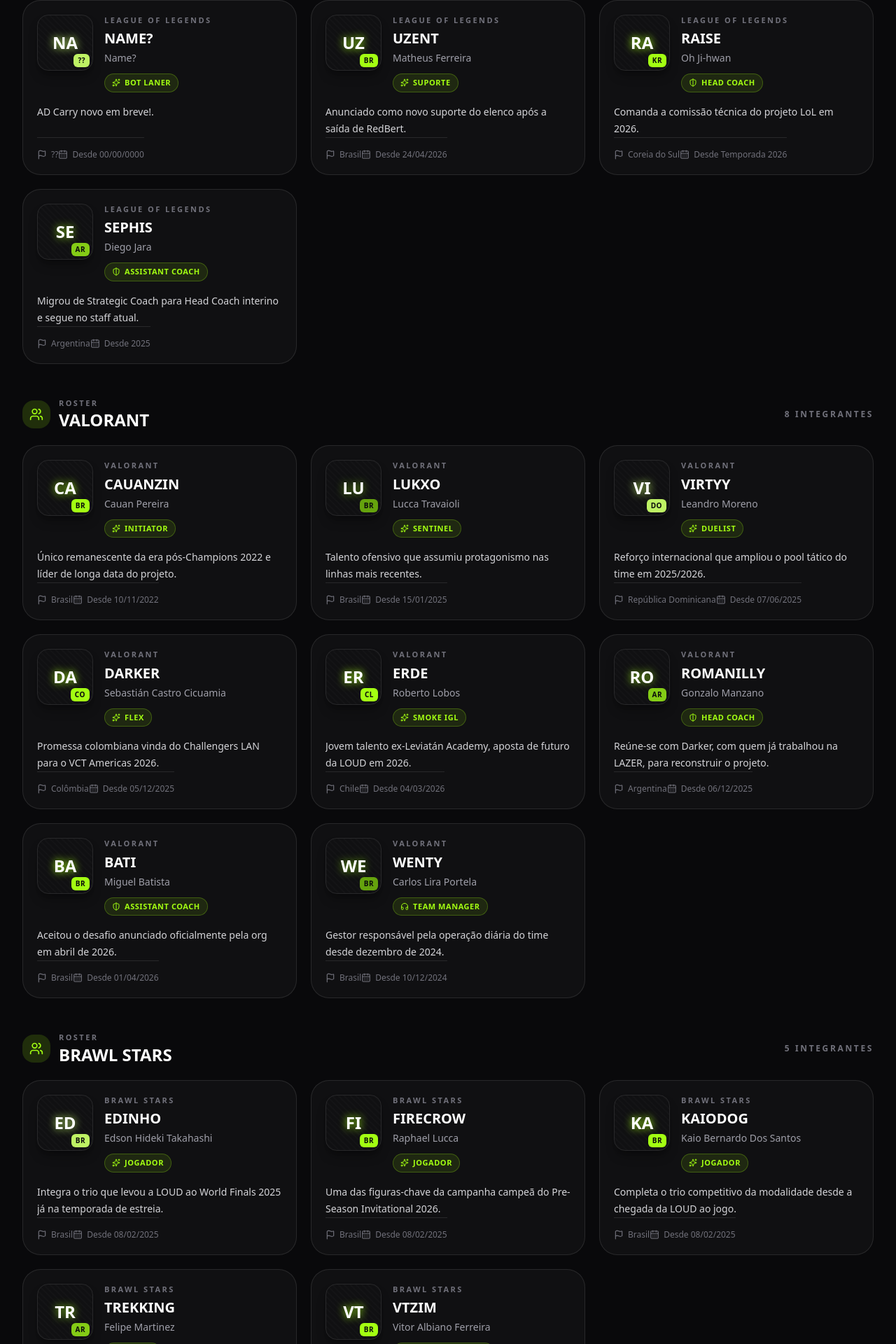
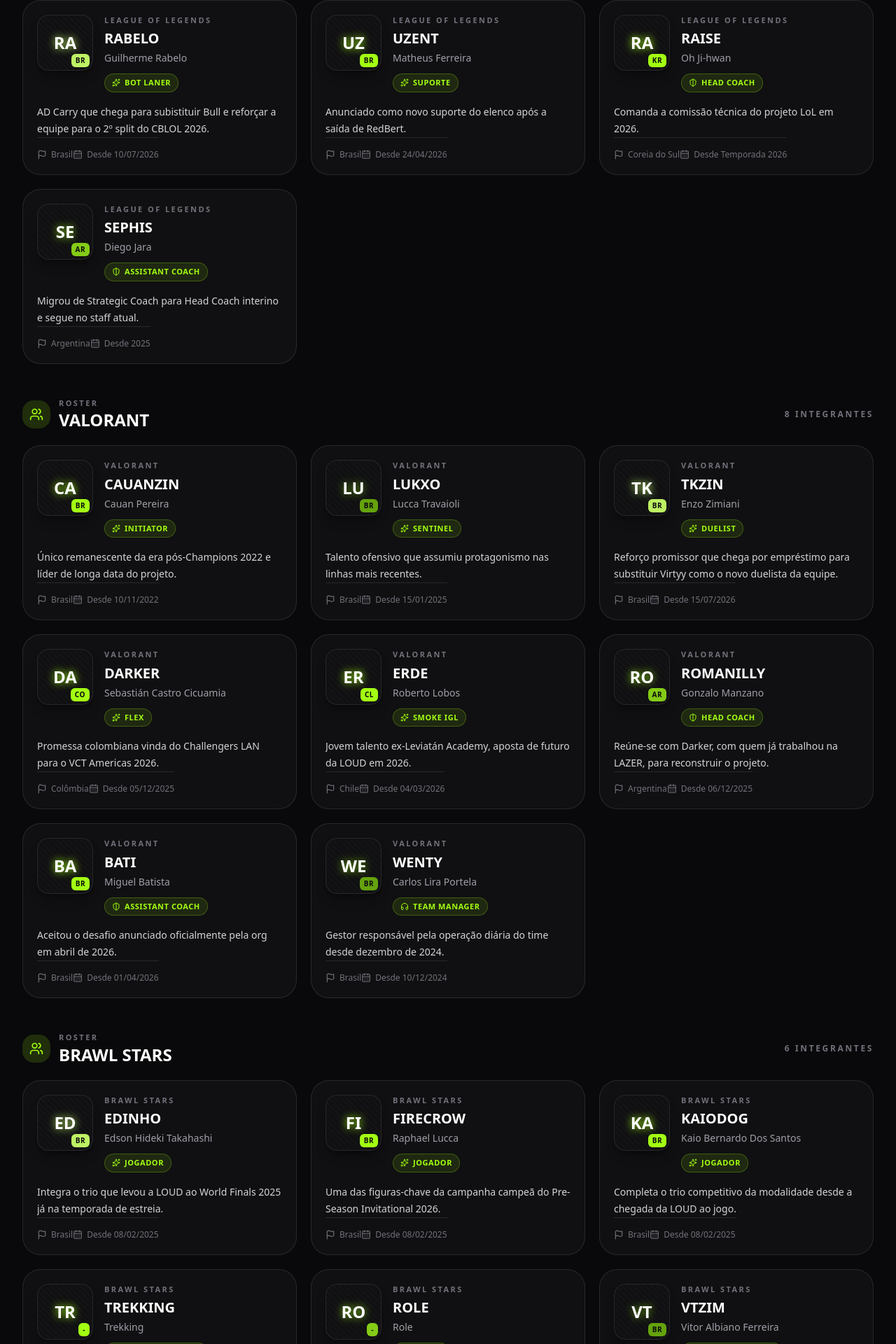
Before and after one commit to caseyj2t/LOUD-Archive, a React (Vite) app: page / in a window 1280 px wide. Shown: the part 6890-8810 px from the top of the page at 70% size. Built offline with nearby package versions, Linux system fonts and the light colour scheme.

Commit message:
att july 15

```diff
--- a/src/data/loudData.ts
+++ b/src/data/loudData.ts
@@ -311,7 +311,9 @@
       "19/02/2026: Envy entrou no mid lane.",
       "24/04/2026: uZent assumiu o suporte após a saída de RedBert.",
       "16/06/2026: Sinatra, o mais novo jogador da LOUD, se junta a equipe para seguir no lugar de Youngjae para o 2º split do CBLOL.",
-      "01/07/2026: saídas confirmadas de Envy (mid) e Bull (ADC) da equipe."
+      "01/07/2026: saídas confirmadas de Envy (mid) e Bull (ADC) da equipe.",
+      "10/07/2026: Chegada de Kaze, o novo mid laner da LOUD, para substituir Envy e Rabelo para o lugar do Bull."
+
     ],
     marketWatch:
       "Até junho de 2026, o que existe em fonte pública é basicamente janela já concluída: a LOUD já oficializou as últimas entradas e não apareceu rumor sólido extra que mereça ser tratado como provável reforço.",
@@ -437,6 +439,7 @@
       "04/03/2026: erde entrou no elenco principal.",
       "01/04/2026: Bati chegou como assistant coach.",
       "04/05/2026: pANcada encerrou o ciclo mais recente com a organização.",
+      "15/07/2026: Virtyy encerra ciclo no time e Tkzin entra por empréstimo no lugar como o novo duelista da equipe.",
     ],
     marketWatch:
       "É a modalidade com mercado mais sensível da LOUD neste momento. Há sinais de janela ainda viva após a saída de pANcada, mas, até junho de 2026, a apuração pública não encontrou um novo nome fortemente confirmado além das entradas já oficializadas de Darker e erde. Este site não trata especulação fraca como fato.",
@@ -579,6 +582,7 @@
       "08/02/2025: aquisição da line da Calabresos.",
       "11/12/2025: Role anunciou aposentadoria.",
       "25/01/2026: Trekking passou a atuar como coach.",
+      "10/07/2026: Role de volta como coach da equipe de Brawl Stars.",
     ],
     marketWatch:
       "O projeto está relativamente estável. Até a data da apuração, não há rumor público forte e recorrente de nova contratação; o cenário mais claro é a continuidade do trio competitivo com suporte técnico do Trekking.",
--- a/src/data/playerData.ts
+++ b/src/data/playerData.ts
@@ -120,7 +120,7 @@
     nationality: "Brasil",
     flag: "BR",
     role: "Assistant Coach",
-    roleCategory: "staff",
+    roleCategory: "coach",
     joinDate: "16/06/2026",
     modality: "Free Fire",
     modalityId: "free-fire",
@@ -158,31 +158,31 @@
     signaturePalette: palette(2),
   },
   {
-    id: "lol-",
-    nickname: "Name?",
-    realName: "Name?",
-    nationality: "??",
-    flag: "??",
+    id: "lol-kaze",
+    nickname: "Kaze",
+    realName: "Lucas Fe",
+    nationality: "Argentina",
+    flag: "AR",
     role: "Mid Laner",
     roleCategory: "player",
-    joinDate: "00/00/0000",
+    joinDate: "10/07/2026",
     modality: "League of Legends",
     modalityId: "lol",
-    highlight: "Chega ao mid em...",
+    highlight: "Chega ao mid lane da LOUD para substituir Envy e reforçar a equipe para o 2º split do CBLOL 2026.",
     signaturePalette: palette(3),
   },
   {
-    id: "lol-",
-    nickname: "Name?",
-    realName: "Name?",
-    nationality: "??",
-    flag: "??",
+    id: "lol-rabelo",
+    nickname: "Rabelo",
+    realName: "Guilherme Rabelo",
+    nationality: "Brasil",
+    flag: "BR",
     role: "Bot Laner",
     roleCategory: "player",
-    joinDate: "00/00/0000",
+    joinDate: "10/07/2026",
     modality: "League of Legends",
     modalityId: "lol",
-    highlight: "AD Carry novo em breve!.",
+    highlight: "AD Carry que chega para subistituir Bull e reforçar a equipe para o 2º split do CBLOL 2026.",
     signaturePalette: palette(4),
   },
   {
@@ -258,17 +258,17 @@
     signaturePalette: palette(3),
   },
   {
-    id: "vlr-virtyy",
-    nickname: "Virtyy",
-    realName: "Leandro Moreno",
-    nationality: "República Dominicana",
-    flag: "DO",
+    id: "vlr-tkzin",
+    nickname: "Tkzin",
+    realName: "Enzo Zimiani",
+    nationality: "Brasil",
+    flag: "BR",
     role: "Duelist",
     roleCategory: "player",
-    joinDate: "07/06/2025",
+    joinDate: "15/07/2026",
     modality: "VALORANT",
     modalityId: "valorant",
-    highlight: "Reforço internacional que ampliou o pool tático do time em 2025/2026.",
+    highlight: "Reforço promissor que chega por empréstimo para substituir Virtyy como o novo duelista da equipe.",
     signaturePalette: palette(4),
   },
   {
@@ -388,15 +388,29 @@
   {
     id: "bs-trekking",
     nickname: "Trekking",
-    realName: "Felipe Martinez",
-    nationality: "Argentina",
-    flag: "AR",
-    role: "Coach",
+    realName: "Trekking",
+    nationality: "-",
+    flag: "-",
+    role: "Assistant Coach",
     roleCategory: "coach",
     joinDate: "25/01/2026",
     modality: "Brawl Stars",
     modalityId: "brawl-stars",
-    highlight: "Passou de manager para coach em janeiro de 2026.",
+    highlight: "Devolta como Assistant Coach com a volta do Role ao time.",
+    signaturePalette: palette(2),
+  },
+  {
+    id: "bs-role",
+    nickname: "Role",
+    realName: "Role",
+    nationality: "-",
+    flag: "-",
+    role: "Coach",
+    roleCategory: "coach",
+    joinDate: "10/07/2026",
+    modality: "Brawl Stars",
+    modalityId: "brawl-stars",
+    highlight: "De volta como Coach da equipe de Brawl Stars.",
     signaturePalette: palette(1),
   },
   {
@@ -411,7 +425,7 @@
     modality: "Brawl Stars",
     modalityId: "brawl-stars",
     highlight: "Representa o conteúdo do projeto Brawl Stars dentro da LOUD.",
-    signaturePalette: palette(2),
+    signaturePalette: palette(3),
   },
 
   // ===== RAINBOW SIX =====
```
